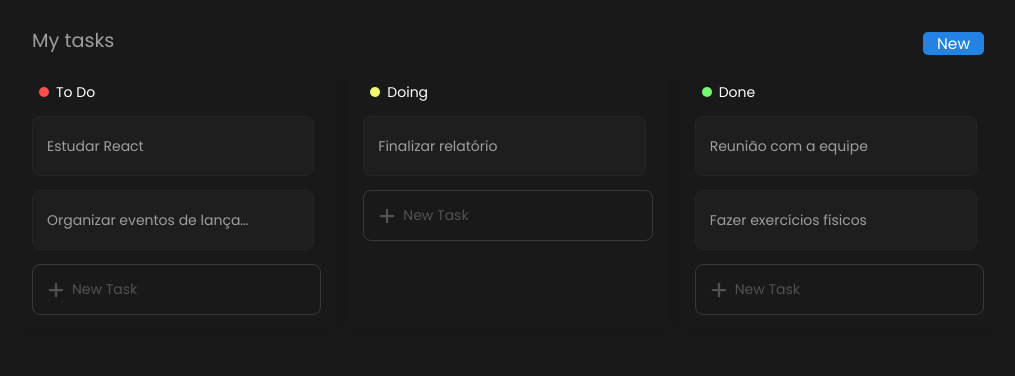
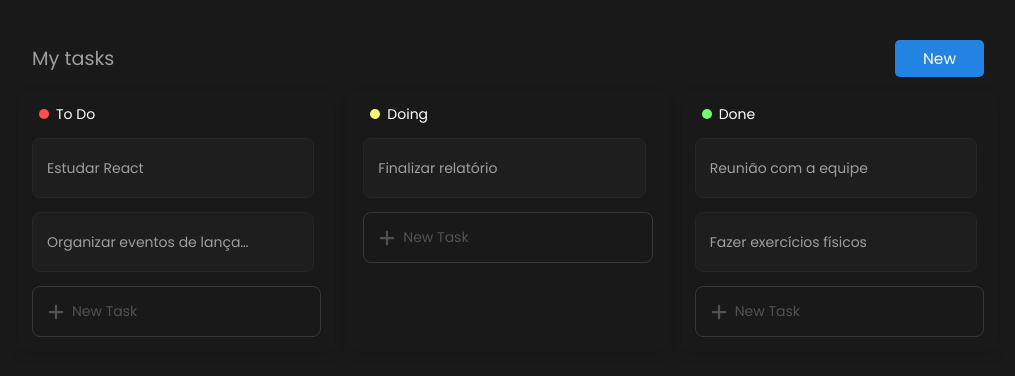
Before and after one commit to jaderAdriel/toDo-frontend, a React (Create React App) app: page / in a window 1280 px wide. Shown: the top 376 px of the page, without its empty margins (132-1147 px from the left). Built offline with nearby package versions, Linux system fonts and the light colour scheme.

Commit message:
improve layout and styling in TaskBoard and TaskForm for better alignment and spacing

```diff
--- a/src/components/TaskBoard.css
+++ b/src/components/TaskBoard.css
@@ -10,6 +10,7 @@
     width: 100%;
     max-width: 70em;
     display: flex;
+    margin-top: var(--spacing-sm);
     gap: var(--spacing-sm);
     flex-direction: column;
     justify-content: center;
@@ -18,7 +19,7 @@
         display: flex;
         width: 100%;
         justify-content: space-between;
-        align-items: end;
+        align-items: center;
         padding: 0 var(--spacing-sm);
 
         .title {
@@ -26,7 +27,7 @@
         }
 
         button {
-            padding: 0 var(--spacing-sm);
+            padding: var(--spacing-xs) var(--spacing-md);
             background-color: #2383e2;
             font-size: clamp(1.1rem, 1.1vw, 1.3rem );
             height: fit-content;
--- a/src/components/TaskForm.css
+++ b/src/components/TaskForm.css
@@ -113,6 +113,8 @@
             input {
                 height: 100%;
                 width: 100%;
+                display: flex;
+                justify-content: center;
                 cursor: pointer;
                 padding: var(--spacing-sm);
                 background-color: transparent;
```
